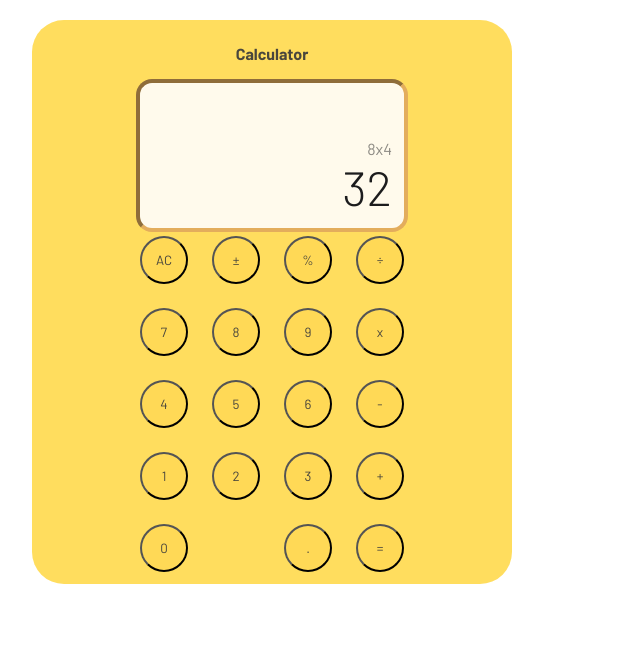
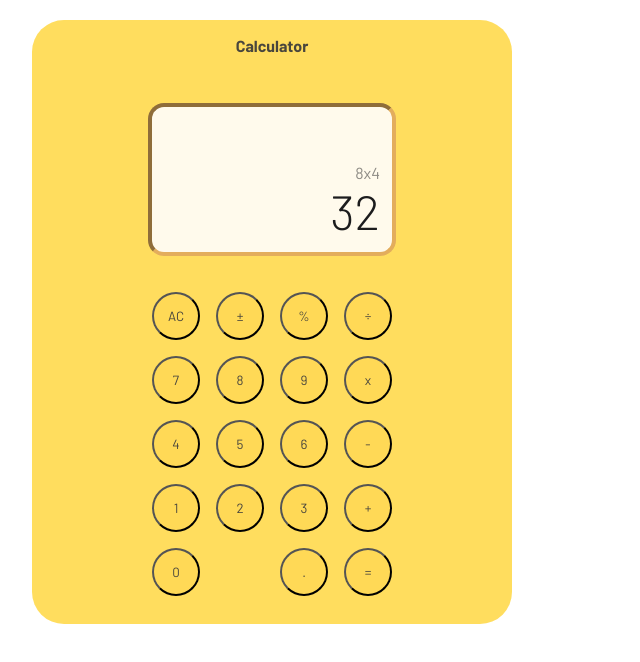
Before and after one commit to emmymitch/calculator, a plain HTML site: page index.html in a window 1280 px wide. Shown: the whole page, without its empty margins (0-640 px from the left). Drawn offline with Linux system fonts and the light colour scheme.

Commit message:
Layout adjustments

```diff
--- a/_button-layout.scss
+++ b/_button-layout.scss
@@ -1,18 +1,12 @@
 .buttons{
+    margin: 1.5rem 0;
     width: 100%;
     height: auto;
 
     display: grid;
     grid-template-columns: repeat(1fr, 4);
     grid-template-rows: repeat(1fr, 5);
-
-    // grid-template-areas:
-    //     "AC pm percent divide"
-    //     "seven eight nine times"
-    //     "four five six minus"
-    //     "one two three plus"
-    //     "zero zero decimal equals";
-    gap: 1rem;
+    gap: 0.5rem;
 
     #AC{
         grid-area: 1/1/2/2;
--- a/_screen.scss
+++ b/_screen.scss
@@ -1,6 +1,8 @@
 .screen{
+    margin: 2rem 0;
     padding: 0.75rem;
     padding-top: 3.5rem;
+    width: 100%;
 
     display: flex;
     flex-direction: column;
--- a/main.scss
+++ b/main.scss
@@ -8,7 +8,7 @@
 
 #outline{
     //margin: 1rem;
-    padding: 0.5rem;
+    //padding: 0.5rem;
     width: 95vw;
     max-width: 30rem; //ADD TO MEDIA QUERY
     height: auto;
```
Also changed, not shown: main.css.
